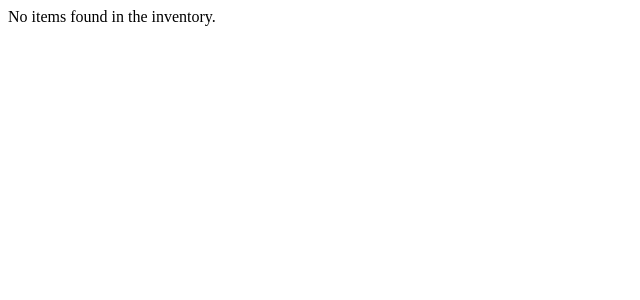
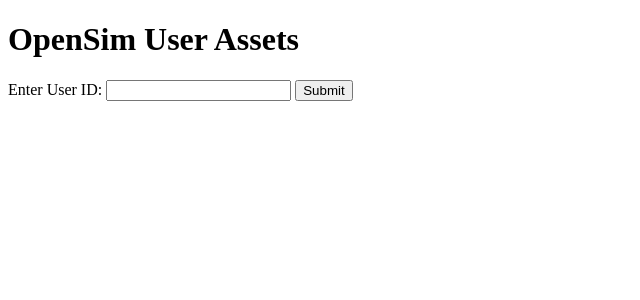
Before and after one commit to BigManzai/OpenSim-Shell-Script, a PHP site: page /assets/index.php in a window 1280 px wide. Shown: the top 300 px of the page, without its empty margins (0-640 px from the left). Run offline with PHP 8.4, Linux system fonts and the light colour scheme; data that the repository does not hold is empty.

Commit message:
OpenSim User Assets V 1.0.6

```diff
--- a/web/assets/index.php
+++ b/web/assets/index.php
@@ -1,46 +1,146 @@
-<html><head><style>
+<!DOCTYPE html>
+<html lang="en">
+<head>
+    <meta charset="UTF-8">
+    <meta name="viewport" content="width=device-width, initial-scale=1.0">
+    <link rel="stylesheet" href="https://cdnjs.cloudflare.com/ajax/libs/font-awesome/4.7.0/css/font-awesome.css">
+    <title>OpenSim User Assets</title>
+
+<style>
 li {
-  font-size: 50%;
+  font-size: 60%;
   display: list-item;
 }
-</style></head></html>
+p {
+  font-size: 80%;
+  font-weight: bold;
+}
+</style>
+
+</head>
+<body>
+    <h1>OpenSim User Assets</h1>
+    <form method="post" action="">
+        <label for="user_id">Enter User ID:</label>
+        <input type="text" id="user_id" name="user_id" required>
+        <button type="submit">Submit</button>
+    </form>
 
     <?php
-//error_reporting(E_ALL);
-//ini_set('display_errors', 1);
+    // OpenSim User Assets V 1.0.6
+
+    error_reporting(E_ALL);
+    ini_set('display_errors', 1);
+
+    // Check if the form is submitted
+    if ($_SERVER["REQUEST_METHOD"] == "POST") {
+        // Get the user_id from the form
+        $user_id = $_POST["user_id"];
 
     // Replace with your actual database connection details
     $servername = "localhost";
-$username = "username";
-$password = "password";
-$dbname = "dbname";
-// Replace 'user_id' with the user you want to list the inventory for
-$user_id = "da35d22a-0000-0000-0000-60110ddff000";
+    $username = "your_username";
+    $password = "your_password";
+    $dbname = "your_database";
 
-// Create a connection
+    // Create a MySQLi connection
     $conn = new mysqli($servername, $username, $password, $dbname);
+
     // Check the connection
     if ($conn->connect_error) {
         die("Connection failed: " . $conn->connect_error);
     }
 
-// Query the inventory for the specific user
-//$sql = "SELECT item_name, item_type FROM inventory WHERE user_id = $user_id";
-$sql = "SELECT inventoryName, assetType FROM inventoryitems WHERE avatarID = '$user_id'";
-$result = $conn->query($sql);
+    // Query to retrieve assets and associated folders
+    $sql = "SELECT a.name AS asset_name, a.assetType, f.folderName
+            FROM assets AS a
+            INNER JOIN inventoryitems AS i ON a.id = i.assetID
+            INNER JOIN inventoryfolders AS f ON i.parentFolderID = f.folderID
+            WHERE f.agentID = ?";
 
-if ($result->num_rows > 0) {
-    echo "<h1>User Inventory</h1>";
+    // Prepare the SQL statement
+    $stmt = $conn->prepare($sql);
+
+    if ($stmt) {
+        // Bind the user_id parameter
+        $stmt->bind_param("s", $user_id);
+
+        // Execute the query
+        $stmt->execute();
+
+        // Get the result set
+        $result = $stmt->get_result();
+
+        // Initialize an array to store folder contents
+        $folderContents = [];
+
+        while ($row = $result->fetch_assoc()) {
+            $assetName = $row["asset_name"];
+            $folderName = $row["folderName"];
+            $assetType = $row["assetType"];
+
+            // Determine the Font Awesome icon based on assetType (you may need to adjust this)
+            $iconClass = '';
+            if ($assetType == 0) {
+                $iconClass = 'fa-file-image-o';     // Image icon
+            } elseif ($assetType == -2) {
+                $iconClass = 'fa-file-image-o';     // Material icon
+            } elseif ($assetType == 1) {
+                $iconClass = 'fa-file-sound-o';     // Sound icon
+            } elseif ($assetType == 2) {
+                $iconClass = 'fa-file-text-o';      // Calling Card icon
+            } elseif ($assetType == 3) {
+                $iconClass = 'fa-map-signs';        // Landmark icon
+            } elseif ($assetType == 5) {
+                $iconClass = 'fa-shopping-bag';     // Clothing icon
+            } elseif ($assetType == 6) {
+                $iconClass = 'fa fa-group';         // Object icon
+            } elseif ($assetType == 7) {
+                $iconClass = 'fa-file-text-o';      // Notecard icon
+            } elseif ($assetType == 10) {
+                $iconClass = 'fas fa-edit';        // script icon
+            } elseif ($assetType == 13) {
+                $iconClass = 'fa-shopping-bag';     // Body Part icon
+            } elseif ($assetType == 20) {
+                $iconClass = 'fa-navicon';          // Animation icon
+            } elseif ($assetType == 21) {
+                $iconClass = 'fa-coffee';           // Gesture icon
+            } elseif ($assetType == 49) {
+                $iconClass = 'fa-bitcoin';          // Mesh icon
+            } elseif ($assetType == 56) {
+                $iconClass = 'fa-gear';             // Setting icon
+            } elseif ($assetType == 57) {
+                $iconClass = 'fa-file-image-o';     // Material (PBR) icon
+            } else {
+                $iconClass = 'fa-file-o';           // Generic file icon
+            }
+
+            // Store the asset information in the folderContents array
+            $folderContents[$folderName][] = ["name" => $assetName, "icon" => $iconClass];
+        }
+
+        // Close the statement
+        $stmt->close();
+
+        // Iterate through the folders and their contents and display them with icons
+        echo "<h2>OpenSim User Assets</h2>";
+        foreach ($folderContents as $folderName => $contents) {
+            echo "<p>$folderName</p>";
             echo "<ul>";
-    while ($row = $result->fetch_assoc()) {
-        //echo "<li>Name: " . $row["item_name"] . " - Type: " . $row["item_type"] . "</li>";
-        echo "<li>Name: " . $row["inventoryName"] . " - Type: " . $row["assetType"] . "</li>";
+            foreach ($contents as $content) {
+                $assetName = $content["name"];
+                $iconClass = $content["icon"];
+                echo "<li><i class='fa $iconClass'></i> $assetName</li>";
             }
             echo "</ul>";
+        }
     } else {
-    echo "No items found in the inventory.";
+        echo "Error: " . $conn->error;
     }
 
     // Close the database connection
     $conn->close();
+}
     ?>
+</body>
+</html>
```
Lines whose indentation alone changed are shown as unchanged.
